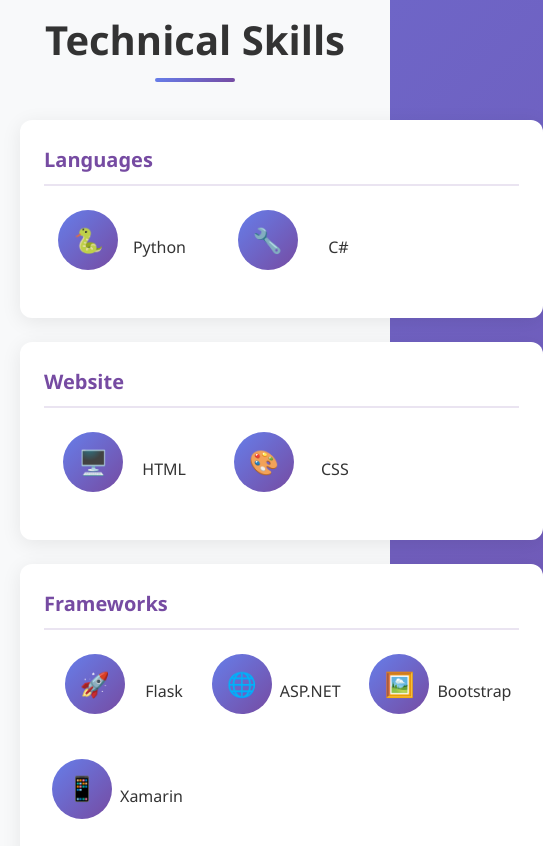
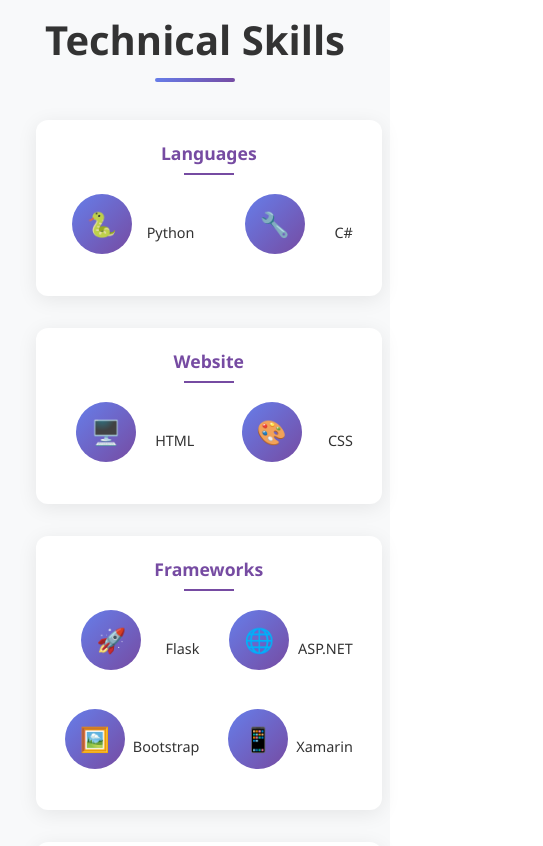
Before and after one commit to Jonard14/MyWebsitePortfolio, a website: page index.html in a window 390 px wide. Shown: the part 1960-2806 px from the top of the page, 543 px wide, since content can reach past the window. Drawn offline with Linux system fonts and the light colour scheme.

Commit message:
fixed Skills section UI for mobile

```diff
--- a/css/components.css
+++ b/css/components.css
@@ -181,19 +181,51 @@
 }
 
 /* Responsive adjustments */
-@media (max-width: 1024px) {
+/* Mobile Overrides */
+@media (max-width: 768px) {
     .skills-container {
-        grid-template-columns: repeat(2, 1fr); /* 2 columns on tablets */
+        grid-template-columns: 1fr; /* Single column on mobile */
+        gap: 1rem;
+        padding: 0 1rem; /* Add side padding */
     }
-}
 
-@media (max-width: 640px) {
-    .skills-container {
-        grid-template-columns: 1fr; /* 1 column on mobile */
+    .skills-category {
+        padding: 1.2rem;
+        margin-bottom: 1rem;
+    }
+
+    .category-title {
+        font-size: 1.1rem;
+        text-align: center;
+        border-bottom: none;
+        margin-bottom: 0.8rem;
+        padding-bottom: 0.5rem;
+        position: relative;
+    }
+
+    .category-title::after {
+        content: '';
+        position: absolute;
+        bottom: 0;
+        left: 50%;
+        transform: translateX(-50%);
+        width: 50px;
+        height: 2px;
+        background: var(--primary-color);
     }
 
     .skills-list {
-        grid-template-columns: repeat(3, 1fr); /* 3 skills per row on mobile */
+        grid-template-columns: repeat(2, 1fr); /* 2 columns for skills */
+        gap: 0.6rem;
+    }
+
+    .skill-item {
+        padding: 0.4rem 0.6rem;
+        font-size: 0.9rem;
+    }
+
+    .skill-icon {
+        font-size: 1.1rem;
     }
 }
 
```
Also changed, not shown: README.md.
